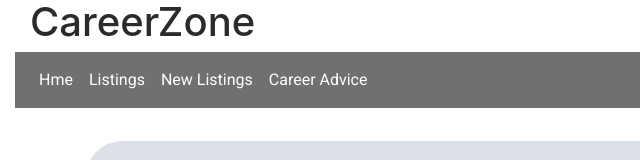
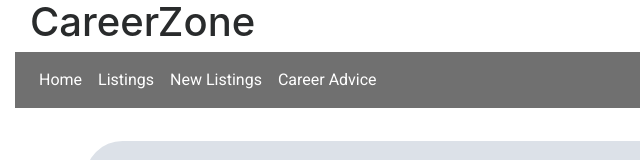
Before and after one commit to id000459/iand, a plain HTML site: page listings.html in a window 1280 px wide. Shown: the top 160 px of the page, 0-640 px from the left. Drawn offline with nearby package versions, Linux system fonts and the light colour scheme; a script that the page names is missing; some icons are missing; files whose address does not match are found by name.

Commit message:
listing back

```diff
--- a/listings.html
+++ b/listings.html
@@ -23,7 +23,7 @@
             </button>
             <div class="collapse navbar-collapse" id="navbarNavAltMarkup">
                 <div class="navbar-nav">
-                    <a class="nav-item nav-link active nav-font" href="#">Hme <span class="sr-only">(current)</span></a>
+                    <a class="nav-item nav-link active nav-font" href="#">Home <span class="sr-only">(current)</span></a>
                     <a class="nav-item nav-link nav-font" href="listings.html">Listings</a>
                     <a class="nav-item nav-link nav-font" href="newlistings.html">New Listings</a>
                     <a class="nav-item nav-link nav-font" href="#">Career Advice</a>
```
